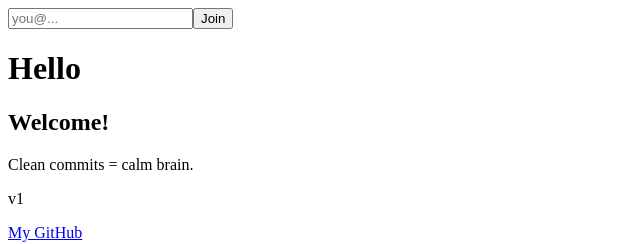
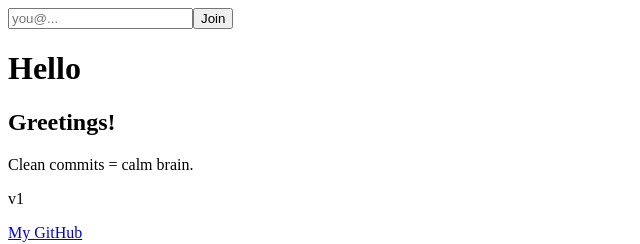
Before and after one commit to jvihar174/git-growth-vrj, a plain HTML site: page site/index.html in a window 1280 px wide. Shown: the full height of the page, 0-640 px from the left. Drawn offline with Linux system fonts and the light colour scheme.

Commit message:
chore: set h2 to Greetings!

```diff
--- a/site/index.html
+++ b/site/index.html
@@ -4,7 +4,7 @@
   <body>
     <form><input type=email placeholder="you@..."><button>Join</button></form>
     <h1>Hello</h1>
-    <h2>Welcome!</h2>
+    <h2>Greetings!</h2>
     <p>Clean commits = calm brain.</p>
     <p>v1</p>
   </body>
```
